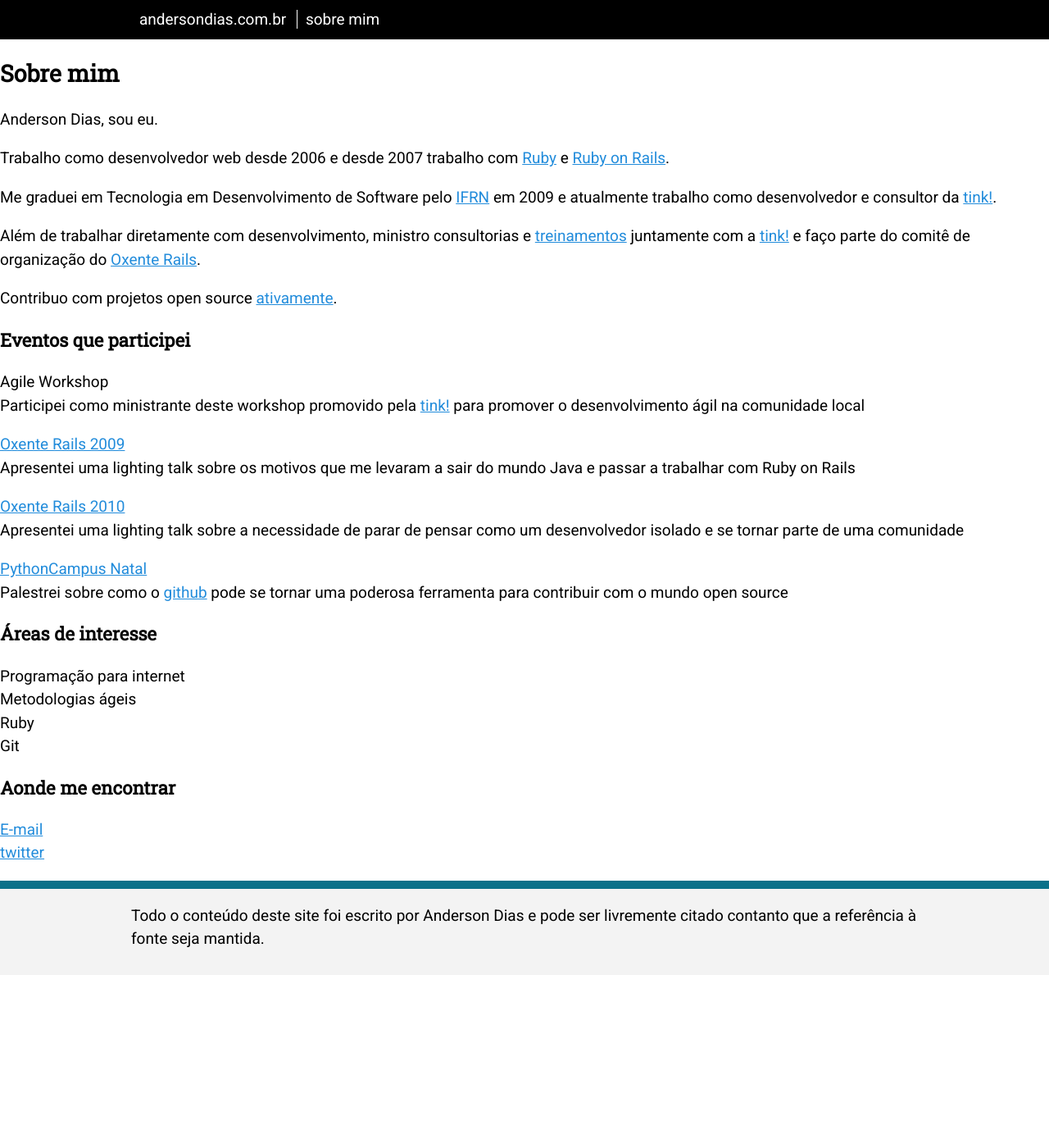
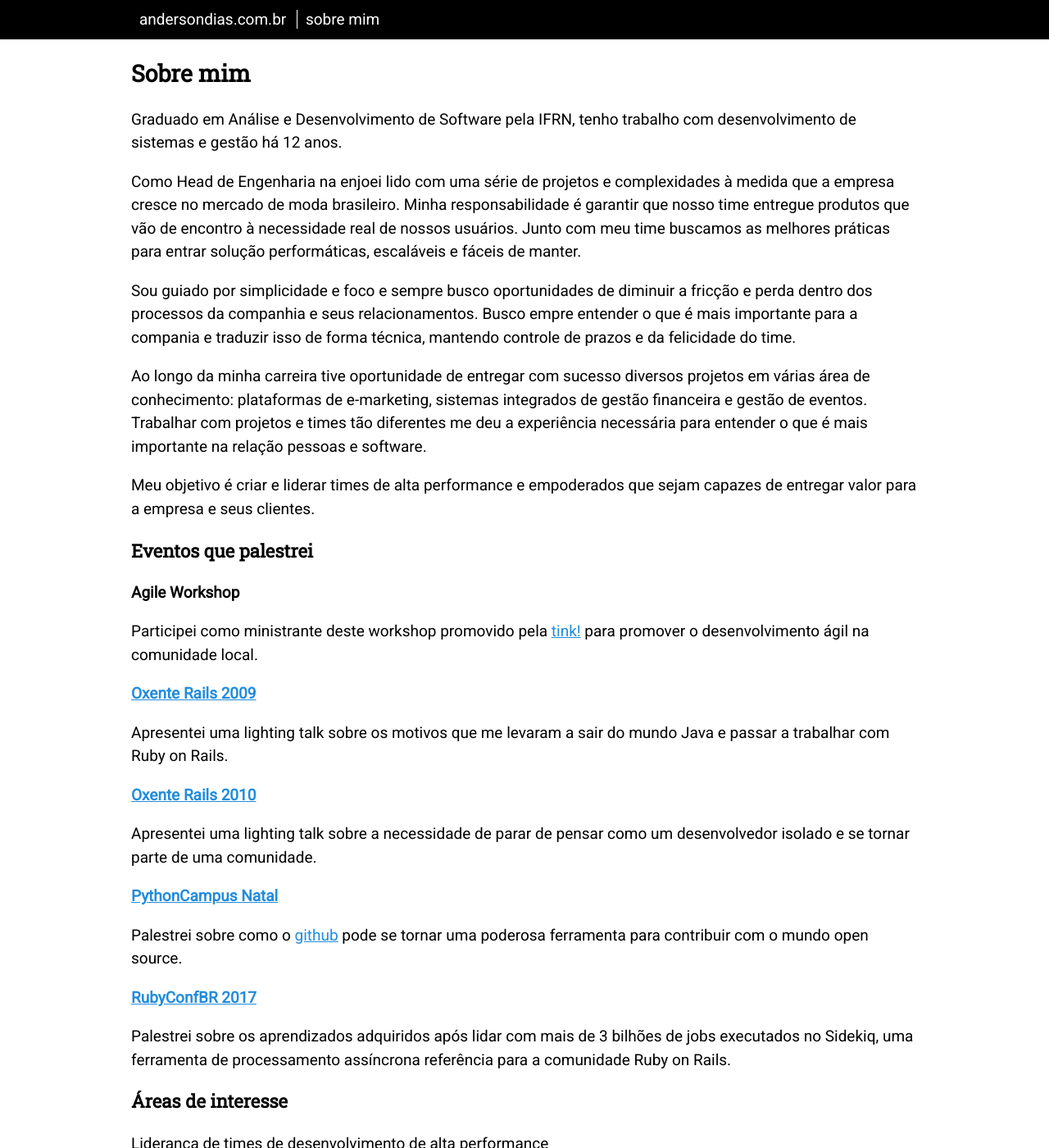
Before and after one commit to andersondias/andersondias.github.com, a Jekyll site: the page built from sobre.markdown, in a window 1280 px wide and 1400 px high. Shown: the whole window at 82% size. Built offline with Jekyll 4.4.1, drawn with Linux system fonts in a browser that asks for light colours; nearby versions of some CDN libraries; some of the changed text lies outside the part shown.

Commit message:
New about page

```diff
--- a/Gemfile
+++ b/Gemfile
@@ -1,6 +1,6 @@
 source 'https://rubygems.org'
 
-ruby '2.4.1'
+ruby '2.5.1'
 
 gem 'jekyll', '3.6.3'
 gem 'jekyll-paginate'
--- /dev/null
+++ b/_layouts/page.html
@@ -0,0 +1,6 @@
+---
+layout: default
+---
+<div class="wrapper">
+  {{content}}
+</div>
--- a/sobre.markdown
+++ b/sobre.markdown
@@ -1,41 +1,48 @@
 ---
-layout: default
+layout: page
 title: Sobre
 ---
 Sobre mim
 ---------
 
-Anderson Dias, sou eu.
+Graduado em Análise e Desenvolvimento de Software pela IFRN, tenho trabalho com desenvolvimento de sistemas e gestão há 12 anos.
 
-Trabalho como desenvolvedor web desde 2006 e desde 2007 trabalho com [Ruby](http://ruby-lang.org) e [Ruby on Rails](http://www.rubyonrails.com/).
+Como Head de Engenharia na enjoei lido com uma série de projetos e complexidades à medida que a empresa cresce no mercado de moda brasileiro. Minha responsabilidade é garantir que nosso time entregue produtos que vão de encontro à necessidade real de nossos usuários. Junto com meu time buscamos as melhores práticas para entrar solução performáticas, escaláveis e fáceis de manter.
 
-Me graduei em Tecnologia em Desenvolvimento de Software pelo [IFRN](http://ifrn.edu.br) em 2009 e atualmente trabalho como desenvolvedor e consultor da [tink!](http://tink.com.br).
+Sou guiado por simplicidade e foco e sempre busco oportunidades de diminuir a fricção e perda dentro dos processos da companhia e seus relacionamentos. Busco empre entender o que é mais importante para a compania e traduzir isso de forma técnica, mantendo controle de prazos e da felicidade do time.
 
-Além de trabalhar diretamente com desenvolvimento, ministro consultorias e [treinamentos](http://tink.com.br/treinamentos) juntamente com a [tink!](http://tink.com.br) e faço parte do comitê de organização do [Oxente Rails](http://oxenterails.com).
+Ao longo da minha carreira tive oportunidade de entregar com sucesso diversos projetos em várias área de conhecimento: plataformas de e-marketing, sistemas integrados de gestão financeira e gestão de eventos. Trabalhar com projetos e times tão diferentes me deu a experiência necessária para entender o que é mais importante na relação pessoas e software.
 
-Contribuo com projetos open source [ativamente](http://github.com/andersondias).
+Meu objetivo é criar e liderar times de alta performance e empoderados que sejam capazes de entregar valor para a empresa e seus clientes.
 
-### Eventos que participei
+### Eventos que palestrei
 
-- Agile Workshop
-  Participei como ministrante deste workshop promovido pela [tink!](http://tink.com.br) para promover o desenvolvimento ágil na comunidade local
+- **Agile Workshop**
 
-- [Oxente Rails 2009](http://oxenterails.com)
-  Apresentei uma lighting talk sobre os motivos que me levaram a sair do mundo Java e passar a trabalhar com Ruby on Rails
+  Participei como ministrante deste workshop promovido pela [tink!](http://tink.com.br) para promover o desenvolvimento ágil na comunidade local.
 
-- [Oxente Rails 2010](http://oxenterails.com)
-  Apresentei uma lighting talk sobre a necessidade de parar de pensar como um desenvolvedor isolado e se tornar parte de uma comunidade
+- **[Oxente Rails 2009](http://oxenterails.com)**
 
-- [PythonCampus Natal](http://rn.softwarelivre.org/pythoncampus/)
-  Palestrei sobre como o [github](http://github.com) pode se tornar uma poderosa ferramenta para contribuir com o mundo open source
+  Apresentei uma lighting talk sobre os motivos que me levaram a sair do mundo Java e passar a trabalhar com Ruby on Rails.
+
+- **[Oxente Rails 2010](http://oxenterails.com)**
+
+  Apresentei uma lighting talk sobre a necessidade de parar de pensar como um desenvolvedor isolado e se tornar parte de uma comunidade.
+
+- **[PythonCampus Natal](http://rn.softwarelivre.org/pythoncampus/)**
+
+  Palestrei sobre como o [github](http://github.com) pode se tornar uma poderosa ferramenta para contribuir com o mundo open source.
+
+- **[RubyConfBR 2017](https://en.eventials.com/locaweb/what-ive-learned-after-3-billion-jobs-in-sidekiq-com-anderson-dias/)**
+
+  Palestrei sobre os aprendizados adquiridos após lidar com mais de 3 bilhões de jobs executados no Sidekiq, uma ferramenta de processamento assíncrona referência para a comunidade Ruby on Rails.
 
 ### Áreas de interesse
 
-- Programação para internet
-- Metodologias ágeis
-- Ruby
-- Git
+- Liderança de times de desenvolvimento de alta performance
+- Programação distruída e escalável
 
 ### Aonde me encontrar
 - [E-mail](mailto:andersondaraujo@gmail.com)
 - [twitter](http://twitter.com/extendsmymind)
+- [LinkedIN](www.linkedin.com/in/anderson-dias-3967097)
```
Also changed, not shown: _layouts/post.html (+0 -10 lines), Gemfile.lock.
